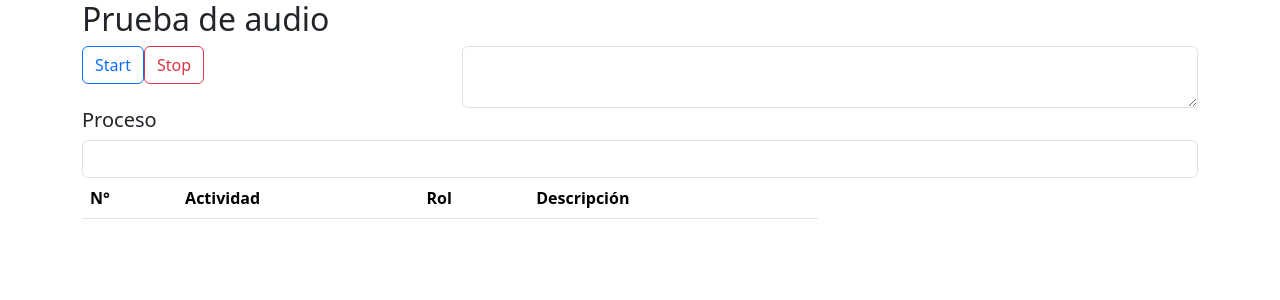
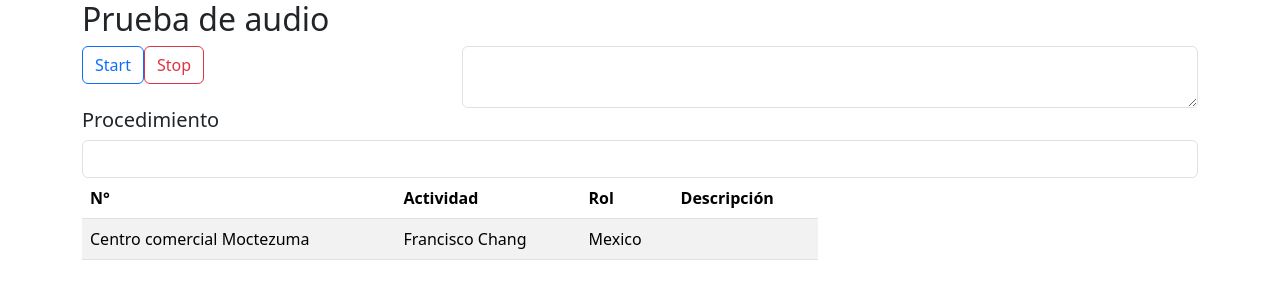
Before and after one commit to efrengonzalez01/LnkDemoAIElNarrador, an Angular app: page /proceso/nuevo in a window 1280 px wide. Shown: the top 300 px of the page. Built offline with nearby package versions, Linux system fonts and the light colour scheme.

Commit message:
cambio en el txt areas
se prese,ta, que se acumulen las  palabras

```diff
--- a/angular.json
+++ b/angular.json
@@ -94,5 +94,8 @@
         }
       }
     }
+  },
+  "cli": {
+    "analytics": false
   }
 }
--- a/src/app/procesos/components/tabla-proceso/tabla-proceso.component.html
+++ b/src/app/procesos/components/tabla-proceso/tabla-proceso.component.html
@@ -8,6 +8,11 @@
         </tr>
     </thead>
     <tbody>
-
+        <tr>
+            <td>Centro comercial Moctezuma</td>
+            <td>Francisco Chang</td>
+            <td>Mexico</td>
+            <td>{{childMessage }}</td>
+          </tr>
     </tbody>
 </table>
--- a/src/app/procesos/components/tabla-proceso/tabla-proceso.component.ts
+++ b/src/app/procesos/components/tabla-proceso/tabla-proceso.component.ts
@@ -1,9 +1,13 @@
-import { Component } from '@angular/core';
+import { Component, Input } from '@angular/core';
 
 @Component({
   selector: 'app-tabla-proceso',
   templateUrl: './tabla-proceso.component.html'
 })
 export class TablaProcesoComponent {
+  @Input() public childMessage: string='';
+
+  constructor(){}
+
 
 }
--- a/src/app/procesos/pages/nuevo-proceso/nuevo-proceso.component.html
+++ b/src/app/procesos/pages/nuevo-proceso/nuevo-proceso.component.html
@@ -12,12 +12,12 @@
 
 <div class="row">
   <div class="col 12">
-    <h5>Proceso</h5>
+    <h5>Procedimiento</h5>
     <input type="text" [(ngModel)]="tituloProceso" class="form-control" readonly>
   </div>
 </div>
 <div class="row">
   <div class="col-8">
-    <app-tabla-proceso></app-tabla-proceso>
+    <app-tabla-proceso [childMessage]='childMessage'></app-tabla-proceso>
   </div>
 </div>
--- a/src/app/procesos/pages/nuevo-proceso/nuevo-proceso.component.ts
+++ b/src/app/procesos/pages/nuevo-proceso/nuevo-proceso.component.ts
@@ -8,6 +8,7 @@ import { OpenaiService } from 'src/app/services/openai.service';
 })
 export class NuevoProcesoComponent {
 
+  public childMessage: string='';
 
   recognition: any;
   isRecording = false;
@@ -29,25 +30,18 @@ export class NuevoProcesoComponent {
         .join('');
       console.log(transcript);
       if(transcript.includes('nuevo procedimiento')){
-
         let listaPalabras = transcript.split(" ");
         let nombreTitulo = '';
         let posicion=-1;
         listaPalabras.forEach(function(value, index) {
-
           if(value == 'procedimiento')
             posicion = index;
-
           if(posicion != -1 && posicion < index)
             nombreTitulo += value + ' ';
-
         });
-
-
-
         this.tituloProceso = nombreTitulo;
       }
-      this.transcription = transcript;
+      this.transcription =  this.transcription + ' '+transcript;
      openAIService.sendTranscript(transcript);
     });
 
@@ -66,6 +60,10 @@ export class NuevoProcesoComponent {
   stop() {
     this.isRecording = false;
     this.recognition.stop();
+    this.childMessage = this.transcription;
   }
 
+
+
+
 }
```
Also changed, not shown: src/app/procesos/negocio/formatotabla.service.ts (added, +34 -0 lines), src/app/procesos/modelo.negocio/proceso.model.ts (added).
